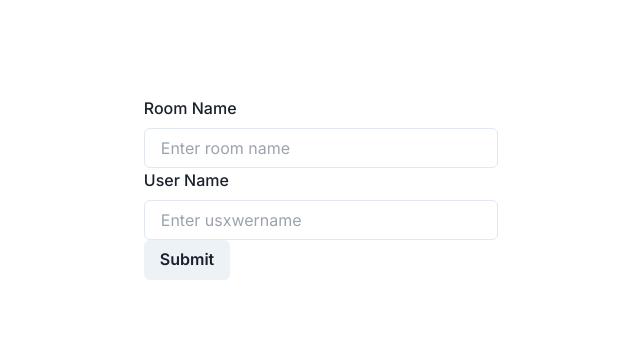
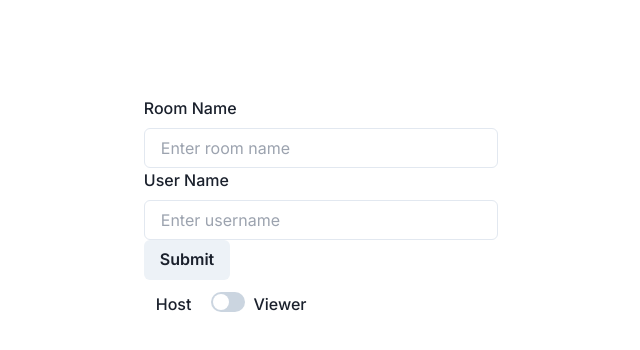
Before and after one commit to tyleryy/Moji, a Next.js app: page / in a window 1280 px wide. Shown: the top 350 px of the page, without its empty margins (319-959 px from the left). Built offline with nearby package versions, Linux system fonts and the light colour scheme.

Commit message:
feat: switch

```diff
--- a/app/components/joinForm.tsx
+++ b/app/components/joinForm.tsx
@@ -9,6 +9,7 @@ import {
   FormLabel,
   FormErrorMessage,
   FormHelperText,
+  Switch,
 } from "@chakra-ui/react";
 
 import { useState } from "react";
@@ -34,11 +35,16 @@ export default function JoinForm() {
       />
       <FormLabel>User Name</FormLabel>
       <Input
-        placeholder="Enter usxwername"
+        placeholder="Enter username"
         value={userName}
         onChange={(e) => setUserName(e.target.value)}
       />
       <Button onClick={joinRoom}>Submit</Button>
+      <Stack direction={"row"} margin={3}>
+        <FormLabel>Host</FormLabel>
+        <Switch />
+        <FormLabel>Viewer</FormLabel>
+      </Stack>
     </FormControl>
   );
 }
```
Also changed, not shown: 1 other file (tests, documents, lock files or other folders).
